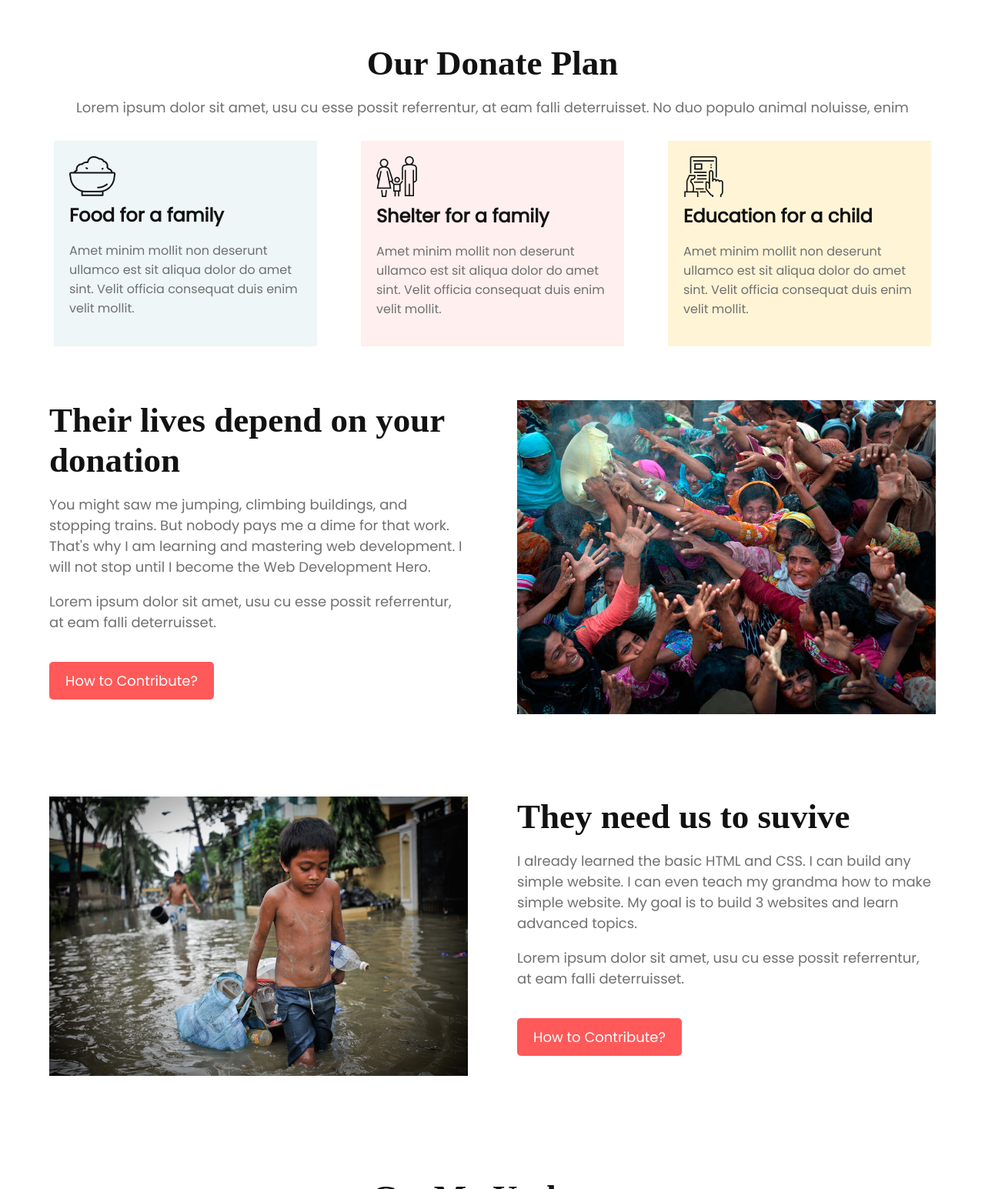
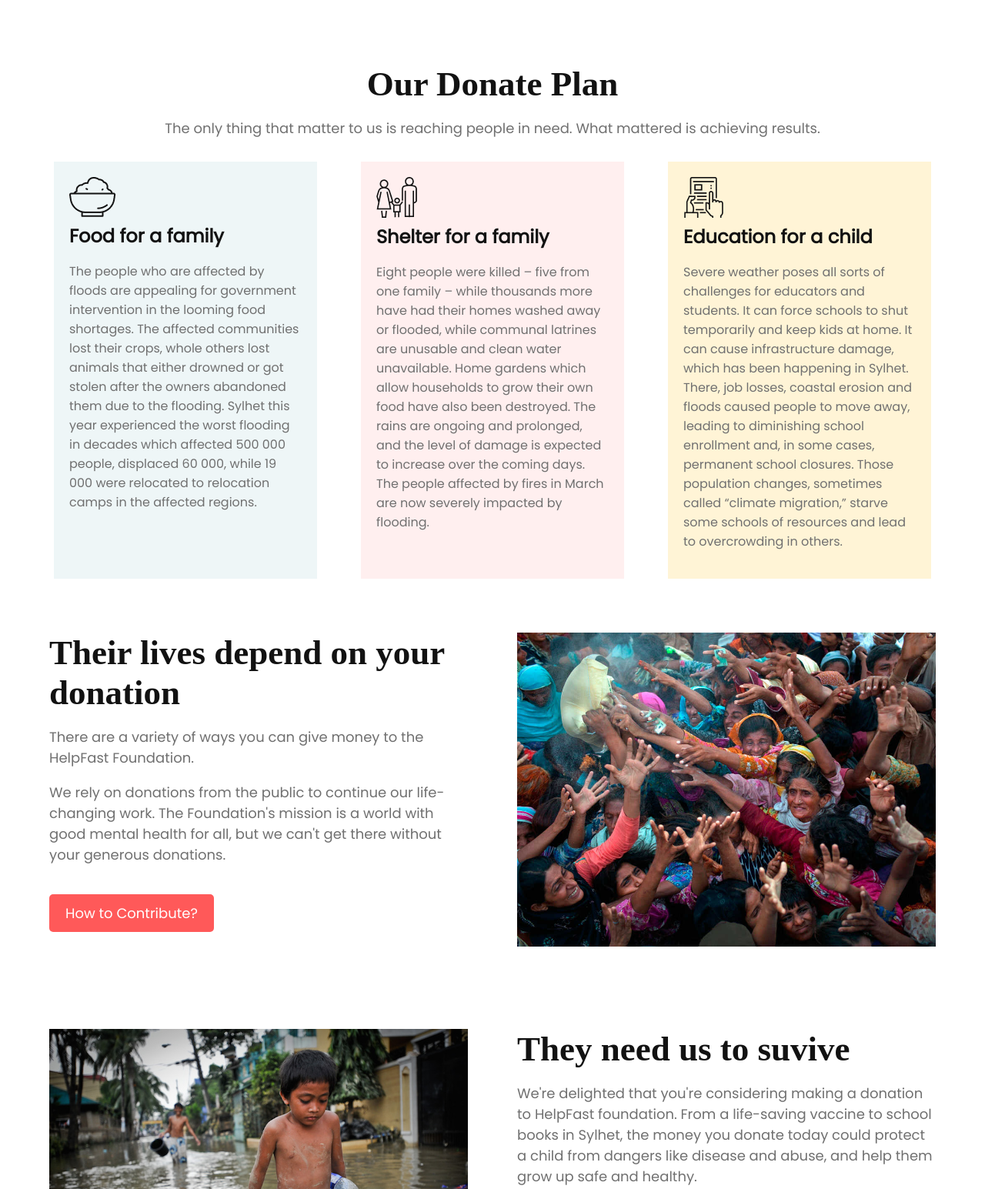
Before and after one commit to ehsan-info/donate-today, a plain HTML site: page index.html in a window 1280 px wide. Shown: the part 1120-2665 px from the top of the page at 77% size. Drawn offline with Linux system fonts and the light colour scheme; a web font is replaced by a local one.

Commit message:
text and paragraph added

```diff
--- a/index.html
+++ b/index.html
@@ -17,15 +17,15 @@
     <section class="top-area-container">
         <div class="banner-background">
             <h1>Let's Help Those Who Are <br /> More In Need</h1>
-            <p>Lorem ipsum dolor sit amet, usu cu esse possit referrentur, at eam falli deterruisset. No duo populo
-                animal noluisse, enim</p>
+            <p>URGENT APPEAL - 7.5 MILLION People IN SYLHET ARE IN DANGER. WE NEED YOUR SUPPORT.</p>
             <a class="donate-button" href="#" target="_blank">Donate Now</a>
         </div>
     </section>
     <section class="donate-today heading-sub-text">
         <h3>Donate Today</h3>
-        <p>Lorem ipsum dolor sit amet, usu cu esse possit referrentur, at eam falli
-            deterruisset. No duo populo animal noluisse, enim</p>
+        <p>People in Sylhet are facing a deadly crisis as the flood water in their area are increasing. Like all
+            conflicts, this will quickly turn into a people's crisis, and they will need as much humanitarian support
+            and help as we can provide.</p>
         <div class="donate-form-amount">
             <form action="">
                 <div class="amount-container">
@@ -48,32 +48,35 @@
     </section>
     <section class="donate-plan heading-sub-text">
         <h3>Our Donate Plan</h3>
-        <p>Lorem ipsum dolor sit amet, usu cu esse possit referrentur, at eam falli
-            deterruisset. No duo populo animal noluisse, enim</p>
+        <p>The only thing that matter to us is reaching people in need. What mattered is achieving results.</p>
         <div class="donate-plan-boxes">
             <div class="food third-width">
                 <img src="icons/food.png" alt="">
                 <h4>Food for a family</h4>
-                <p>Amet minim mollit non deserunt
-                    ullamco est sit aliqua dolor do amet
-                    sint. Velit officia consequat duis enim
-                    velit mollit.</p>
+                <p>The people who are affected by floods are appealing for government intervention in the looming food
+                    shortages. The affected communities lost their crops, whole others lost animals that either drowned
+                    or got stolen after the owners abandoned them due to the flooding. Sylhet this year experienced the
+                    worst flooding in decades which affected 500 000 people, displaced 60 000, while 19 000 were
+                    relocated to relocation camps in the affected regions.</p>
             </div>
             <div class="shelter third-width">
                 <img src="icons/shelter.png" alt="">
                 <h4>Shelter for a family</h4>
-                <p>Amet minim mollit non deserunt
-                    ullamco est sit aliqua dolor do amet
-                    sint. Velit officia consequat duis enim
-                    velit mollit.</p>
+                <p>Eight people were killed – five from one family – while thousands more have had their homes washed
+                    away or flooded, while communal latrines are unusable and clean water unavailable. Home gardens
+                    which allow households to grow their own food have also been destroyed. The rains are ongoing and
+                    prolonged, and the level of damage is expected to increase over the coming days. The people affected
+                    by fires in March are now severely impacted by flooding.</p>
             </div>
             <div class="education third-width">
                 <img src="icons/Frame-1.png" alt="">
                 <h4>Education for a child</h4>
-                <p>Amet minim mollit non deserunt
-                    ullamco est sit aliqua dolor do amet
-                    sint. Velit officia consequat duis enim
-                    velit mollit.</p>
+                <p>Severe weather poses all sorts of challenges for educators and students. It can force schools to shut
+                    temporarily and keep kids at home. It can cause infrastructure damage, which has been happening in
+                    Sylhet. There, job losses, coastal erosion and floods caused people to move away, leading to
+                    diminishing school enrollment and, in some cases, permanent school closures. Those population
+                    changes, sometimes called “climate migration,” starve some schools of resources and lead to
+                    overcrowding in others.</p>
             </div>
         </div>
     </section>
@@ -81,11 +84,9 @@
         <div class="half-width">
             <h3>Their lives depend on
                 your donation</h3>
-            <p>You might saw me jumping, climbing buildings, and stopping trains. But nobody pays me a dime for that
-                work. That's why I am learning and mastering web development. I will not stop until I become the Web
-                Development Hero.</p>
-            <p>Lorem ipsum dolor sit amet, usu cu esse possit
-                referrentur, at eam falli deterruisset.</p>
+            <p>There are a variety of ways you can give money to the HelpFast Foundation.</p>
+            <p>We rely on donations from the public to continue our life-changing work. The Foundation's mission is a
+                world with good mental health for all, but we can't get there without your generous donations.</p>
             <a class="donate-button" href="#" target="_blank">How to Contribute?</a>
         </div>
         <div class="half-width">
@@ -99,17 +100,19 @@
         <div class="half-width">
             <h3>They need us
                 to suvive</h3>
-            <p>I already learned the basic HTML and CSS. I can build any simple website. I can even teach my grandma how
-                to make simple website. My goal is to build 3 websites and learn advanced topics.</p>
-            <p>Lorem ipsum dolor sit amet, usu cu esse possit
-                referrentur, at eam falli deterruisset.</p>
+            <p>We're delighted that you're considering making a donation to HelpFast foundation. From a life-saving
+                vaccine to school books in Sylhet, the money you donate today could protect a child from dangers like
+                disease and abuse, and help them grow up safe and healthy.</p>
+            <p>HelpFast receives no money from the government, so we rely entirely on charitable donations like yours to
+                fund our vital work to protect children, transform their lives and build a safer world for tomorrow's
+                children.</p>
             <a class="donate-button" href="#" target="_blank">How to Contribute?</a>
         </div>
     </section>
     <section class="get-updates heading-sub-text">
         <h3>Get My Updates</h3>
-        <p>Lorem ipsum dolor sit amet, usu cu esse possit referrentur, at eam falli <br />
-            deterruisset. No duo populo animal noluisse, enim</p>
+        <p>We get things done. And we're not going to stop until the Sylhet is a safe place for all lives there. </p>
+        <p>Subscribe to get updates from us about current situation over there.</p>
         <div class="get-updates-form">
             <form action="">
                 <input type="email" placeholder="Email">
--- a/style.css
+++ b/style.css
@@ -115,6 +115,10 @@ body {
     padding: 15px 0;
     font-size: 18px;
     outline: none;
+}
+
+.amount-given input[type="text"]:focus {
+    border-bottom: 1px solid #FF5959;
 }
 
 .amount-given input[type="text"]::placeholder {
```
